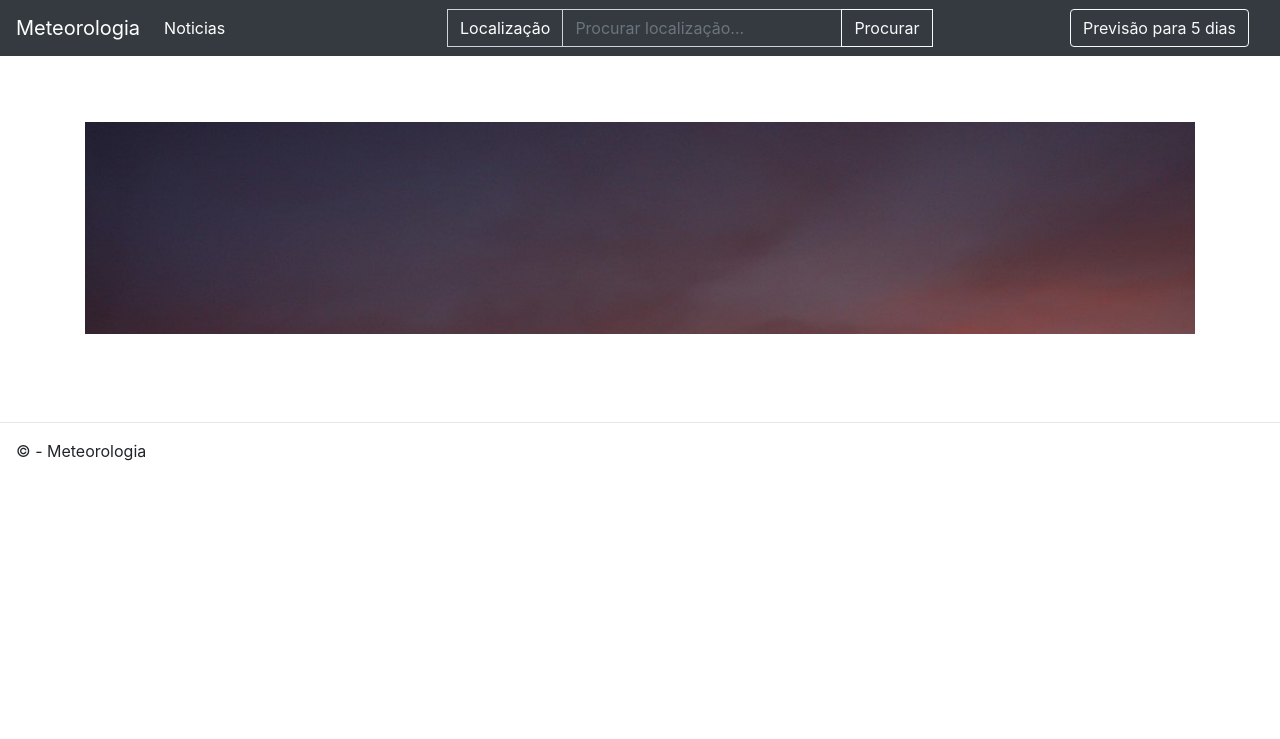
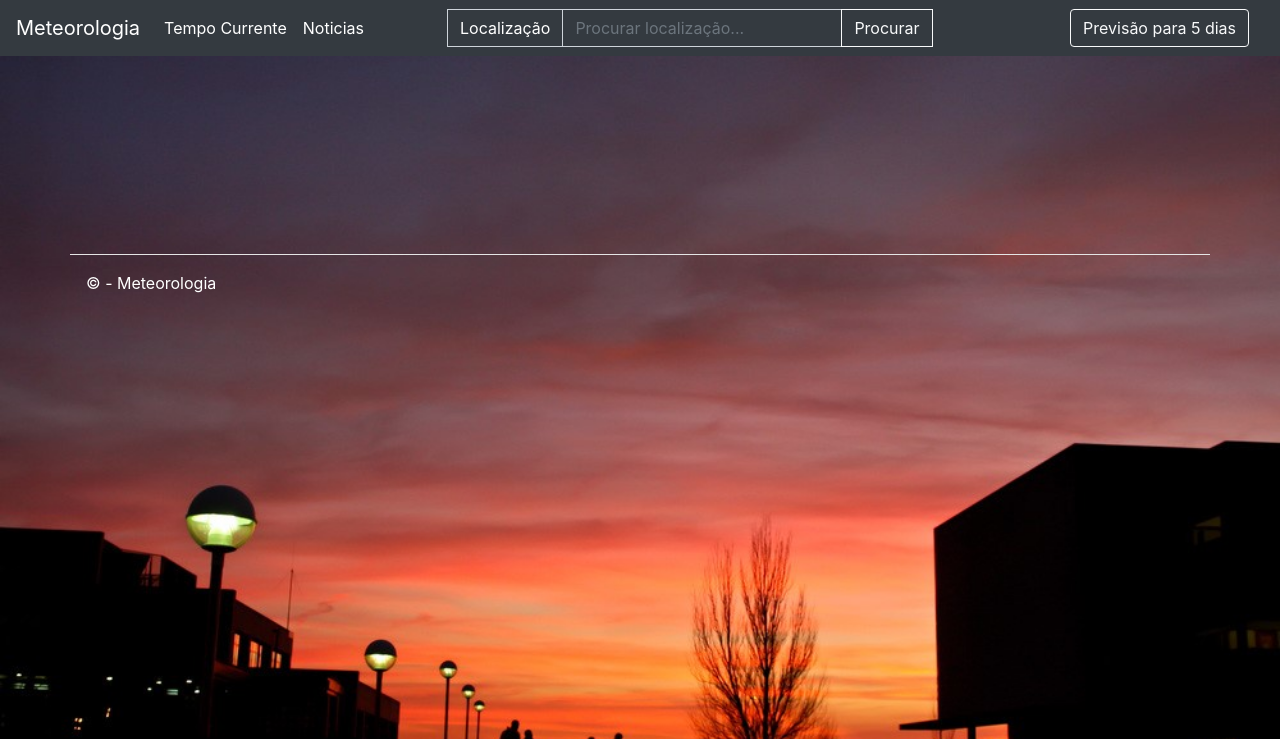
Before and after one commit to afabreu/edc_tp1, a Django app: template app/templates/temp.html in a window 1280 px wide. Shown: the top 739 px of the page. Run offline with Django 3.2, Linux system fonts and the light colour scheme; the template is opened without the code that fills it, so the values that code supplies are empty; some libraries are stand-ins or nearby versions.

Commit message:
Update Homepage

```diff
--- a/app/templates/layout.html
+++ b/app/templates/layout.html
@@ -26,6 +26,9 @@
 
             <div class="collapse navbar-collapse" id="navbarDefault">
                 <ul class="navbar-nav mr-auto">
+                    <li class="nav-item active">
+                        <a class="nav-link" href="{% url 'weather' %}">Tempo Currente</a>
+                    </li>
                     <li class="nav-item active">
                         <a class="nav-link" href="{% url 'news' %}">Noticias</a>
                     </li>
--- a/app/templates/temp.html
+++ b/app/templates/temp.html
@@ -1,22 +1,27 @@
 {% extends "layout.html" %}
 {% load static %}
 {% block content %}
+    <style>
+        body {
+            background-size: cover;
+            padding: 70px;
+            background-image: url('{% static 'img/ua_sunset.jpg' %}');
+        }
+        footer {
+            color: white
+        }
+        hr {
+            background-color: white
+        }
+    </style>
 
-    <div style="background-size: cover; padding: 70px; background-image: url('{% static 'img/ua_sunset.jpg' %}');"
-         data-bg-image="{% static 'img/ua_sunset.jpg' %}">
-        <div class="container" style="background-color: rgba(255, 255, 255, 0.3); border-radius: 35px;">
+    <div class="row row-cols-2 row-cols-md-2">
+        <div class="col mb-4">
             {{ content_aveiro | safe }}
-        </div>
-        <br>
-        <div class="container" style="background-color: rgba(255, 255, 255, 0.3); border-radius: 35px; max-width: 540px;">
             {{ content_lisboa | safe }}
         </div>
-        <br>
-        <div class="container" style="background-color: rgba(255, 255, 255, 0.3); border-radius: 35px;">
+        <div class="col mb-4">
             {{ content_porto | safe }}
-        </div>
-        <br>
-        <div class="container" style="background-color: rgba(255, 255, 255, 0.3); border-radius: 35px;">
             {{ content_coimbra | safe }}
         </div>
     </div>
--- a/edc_tp1/urls.py
+++ b/edc_tp1/urls.py
@@ -20,6 +20,7 @@ from app import views
 urlpatterns = [
     path('admin/', admin.site.urls),
     path('', views.home, name='home'),
+    path('weather', views.current_weather, name='weather'),
     path('forecast/<int:local_id>/', views.forecast, name='forecast'),
     path('news', views.news, name='news')
 ]
```
Also changed, not shown: app/views.py (+8 -4 lines), 1 other file.
